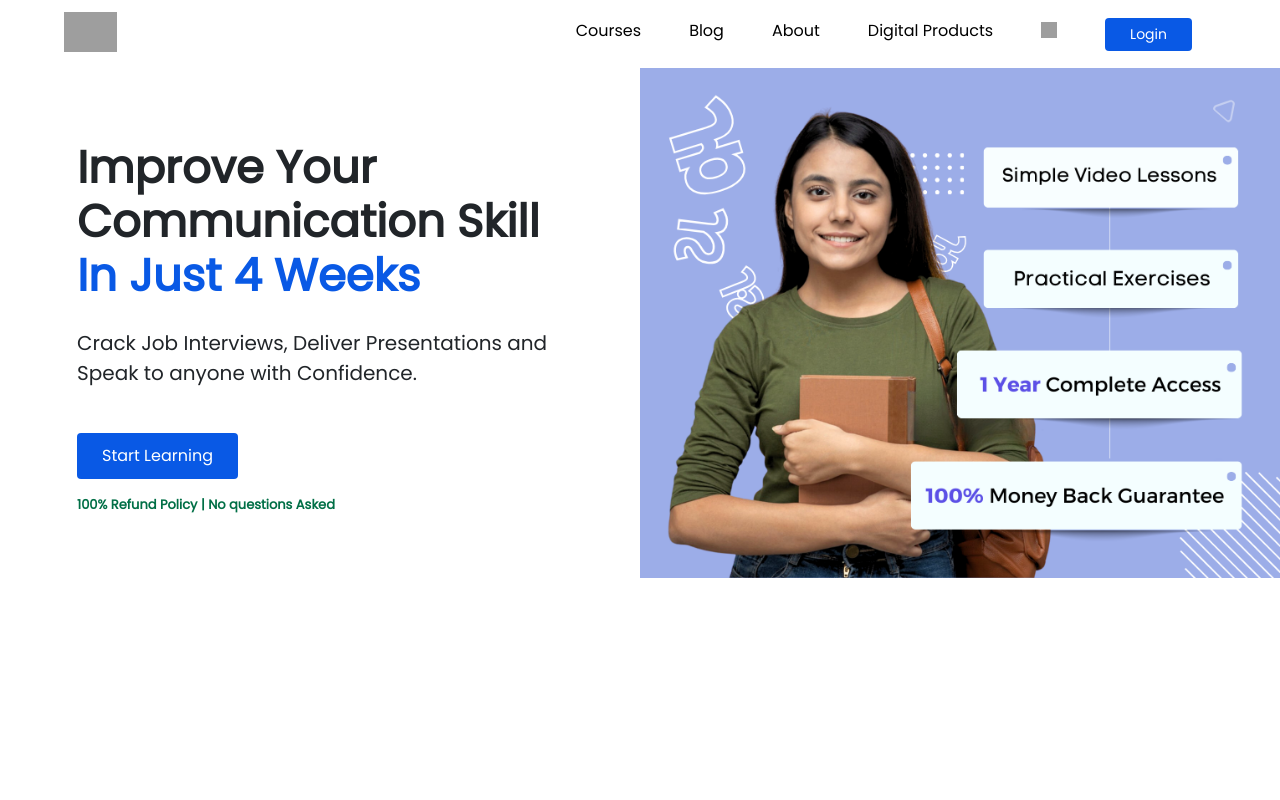
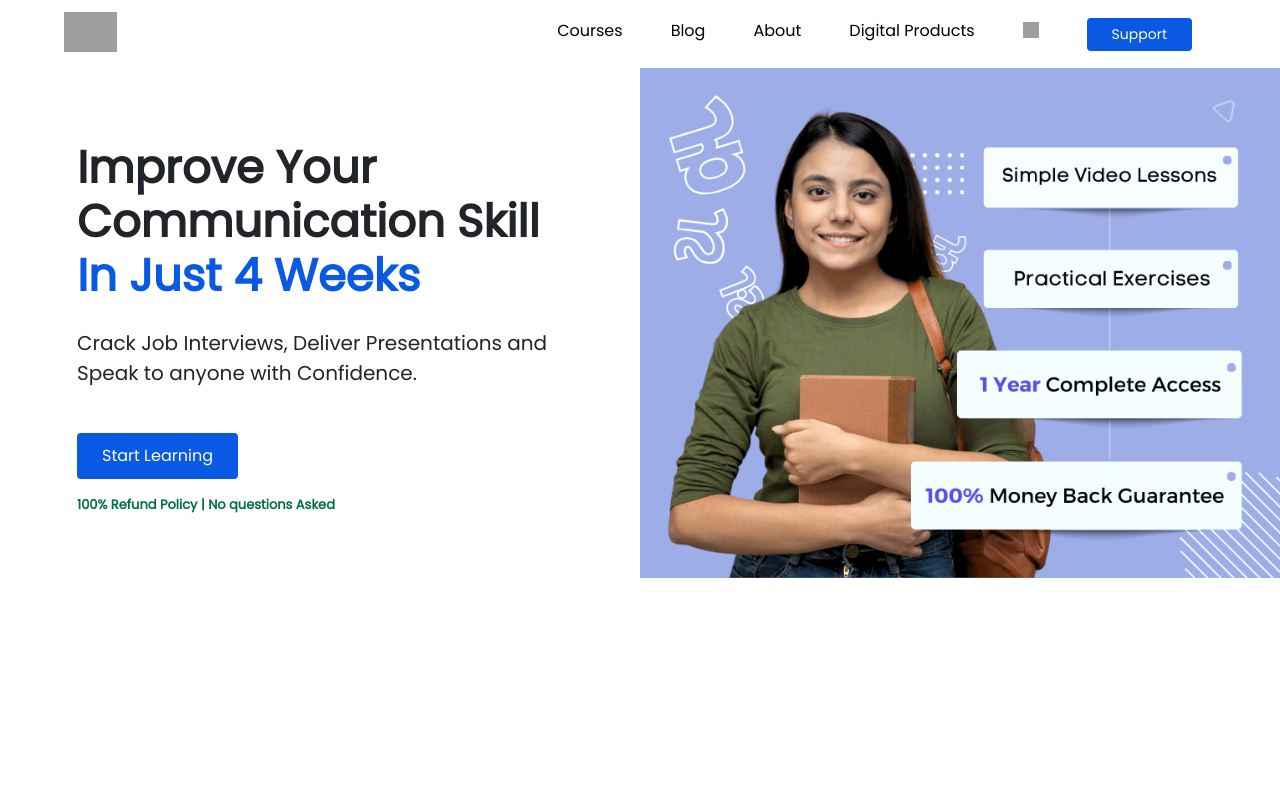
Before and after one commit to JayashreeAcharya25/upskil, a React (Create React App) app: page / in a window 1280 px wide. Shown: the top 800 px of the page. Built offline with nearby package versions, Linux system fonts and the light colour scheme; grey boxes are pictures that could not be loaded.

Commit message:
Support link added

```diff
--- a/src/components/NavBar.js
+++ b/src/components/NavBar.js
@@ -75,8 +75,11 @@ const NavBar = () => {
                   Cart
                 </a>
               </li>
+              {/* <li className="nav-link">
+                <button className="btn nav-btn" onClick={toggleModal}>Login</button>
+              </li> */}
               <li className="nav-link">
-                <button className="btn nav-btn" onClick={toggleModal}>Login</button>
+                <a className="btn nav-btn" href="https://courses.upskil.work/contactus">Support</a>
               </li>
             </ul>
           </div>
--- a/src/core_ui/NavBar.css
+++ b/src/core_ui/NavBar.css
@@ -46,6 +46,8 @@
 .navbar .navbar-top .section .nav-list .nav-btn {
     padding: 6px 25px;
     font-size: 14px;
+    text-decoration: none;
+    color: var(--white);
 }
 
 .navbar .navbar-top .section .menu-toggle,
```
